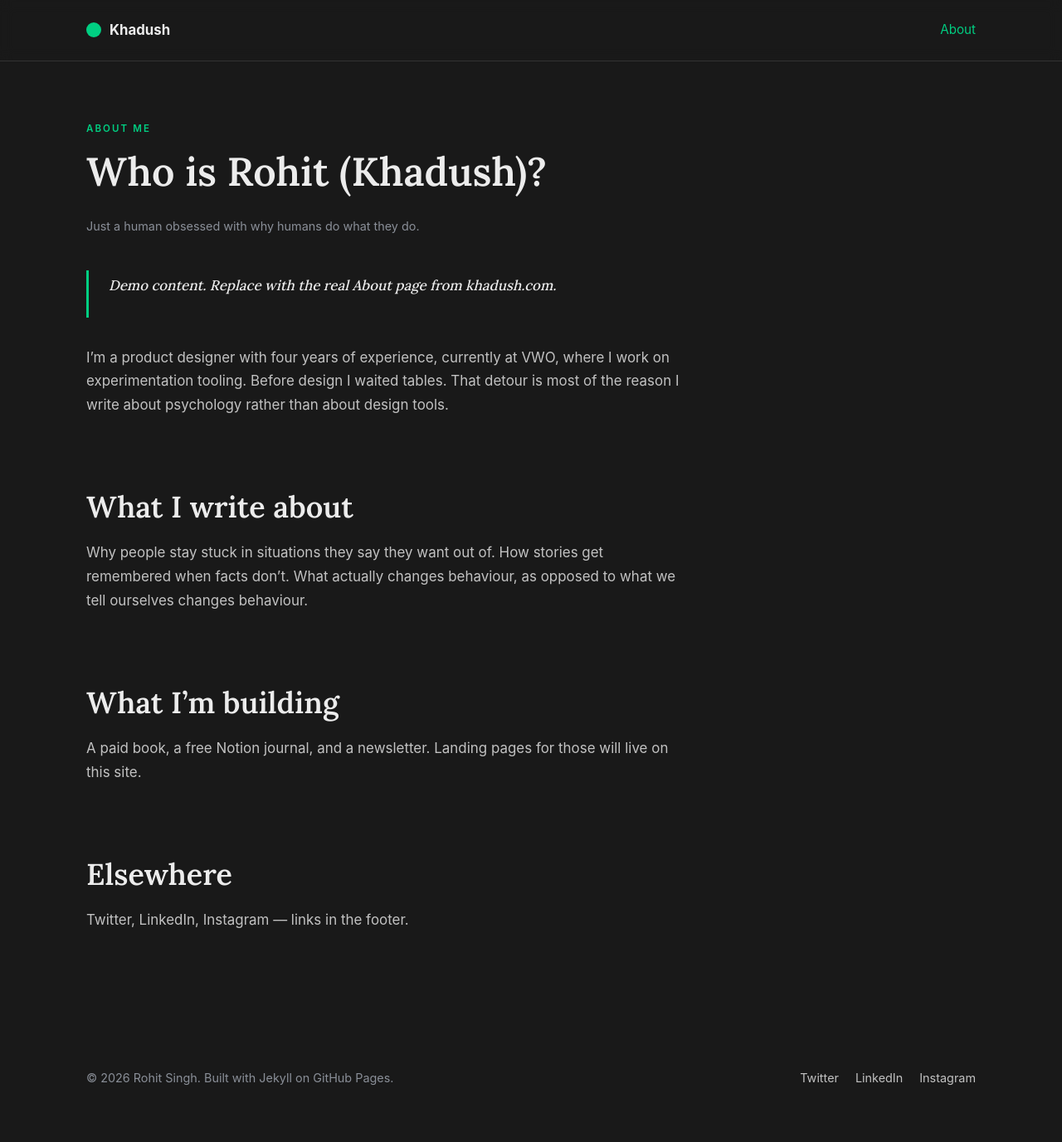
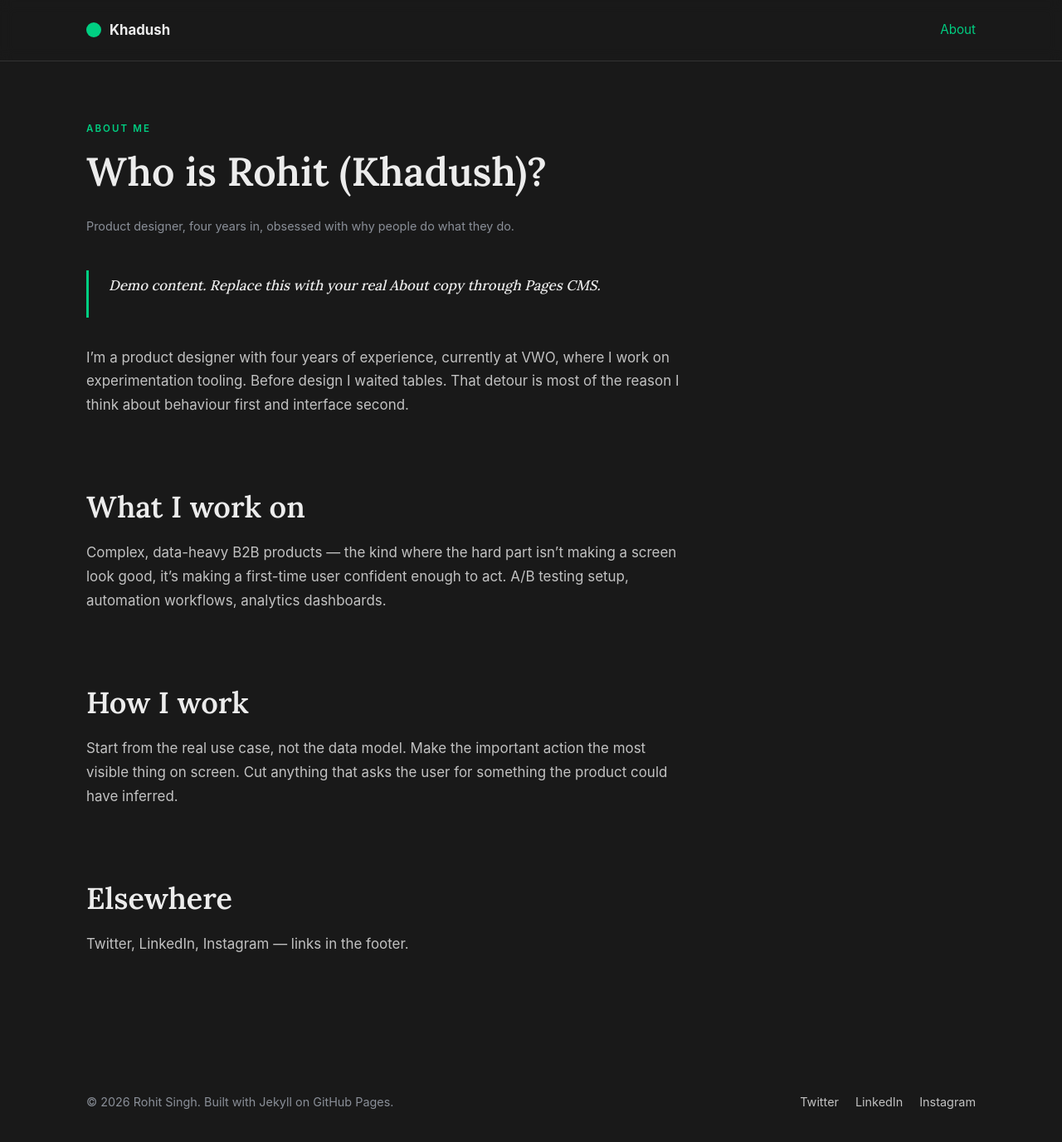
Before and after one commit to khadushrohit/khadushrohit.github.io, a Jekyll site: the page built from about.md, in a window 1280 px wide and 1398 px high. Shown: the top 1377 px of the window at 83% size. Built offline with Jekyll 4.4.1, drawn with Linux system fonts in a browser that asks for light colours.

Commit message:
Rewrite hero and about copy for a portfolio-only site

```diff
--- a/about.md
+++ b/about.md
@@ -3,20 +3,20 @@ layout: page
 title: Who is Rohit (Khadush)?
 permalink: /about/
 eyebrow: About me
-description: Just a human obsessed with why humans do what they do.
+description: Product designer, four years in, obsessed with why people do what they do.
 ---
 
-> Demo content. Replace with the real About page from khadush.com.
+> Demo content. Replace this with your real About copy through Pages CMS.
 
-I'm a product designer with four years of experience, currently at VWO, where I work on experimentation tooling. Before design I waited tables. That detour is most of the reason I write about psychology rather than about design tools.
+I'm a product designer with four years of experience, currently at VWO, where I work on experimentation tooling. Before design I waited tables. That detour is most of the reason I think about behaviour first and interface second.
 
-## What I write about
+## What I work on
 
-Why people stay stuck in situations they say they want out of. How stories get remembered when facts don't. What actually changes behaviour, as opposed to what we tell ourselves changes behaviour.
+Complex, data-heavy B2B products — the kind where the hard part isn't making a screen look good, it's making a first-time user confident enough to act. A/B testing setup, automation workflows, analytics dashboards.
 
-## What I'm building
+## How I work
 
-A paid book, a free Notion journal, and a newsletter. Landing pages for those will live on this site.
+Start from the real use case, not the data model. Make the important action the most visible thing on screen. Cut anything that asks the user for something the product could have inferred.
 
 ## Elsewhere
 
```
Also changed, not shown: index.html (+4 -4 lines).
